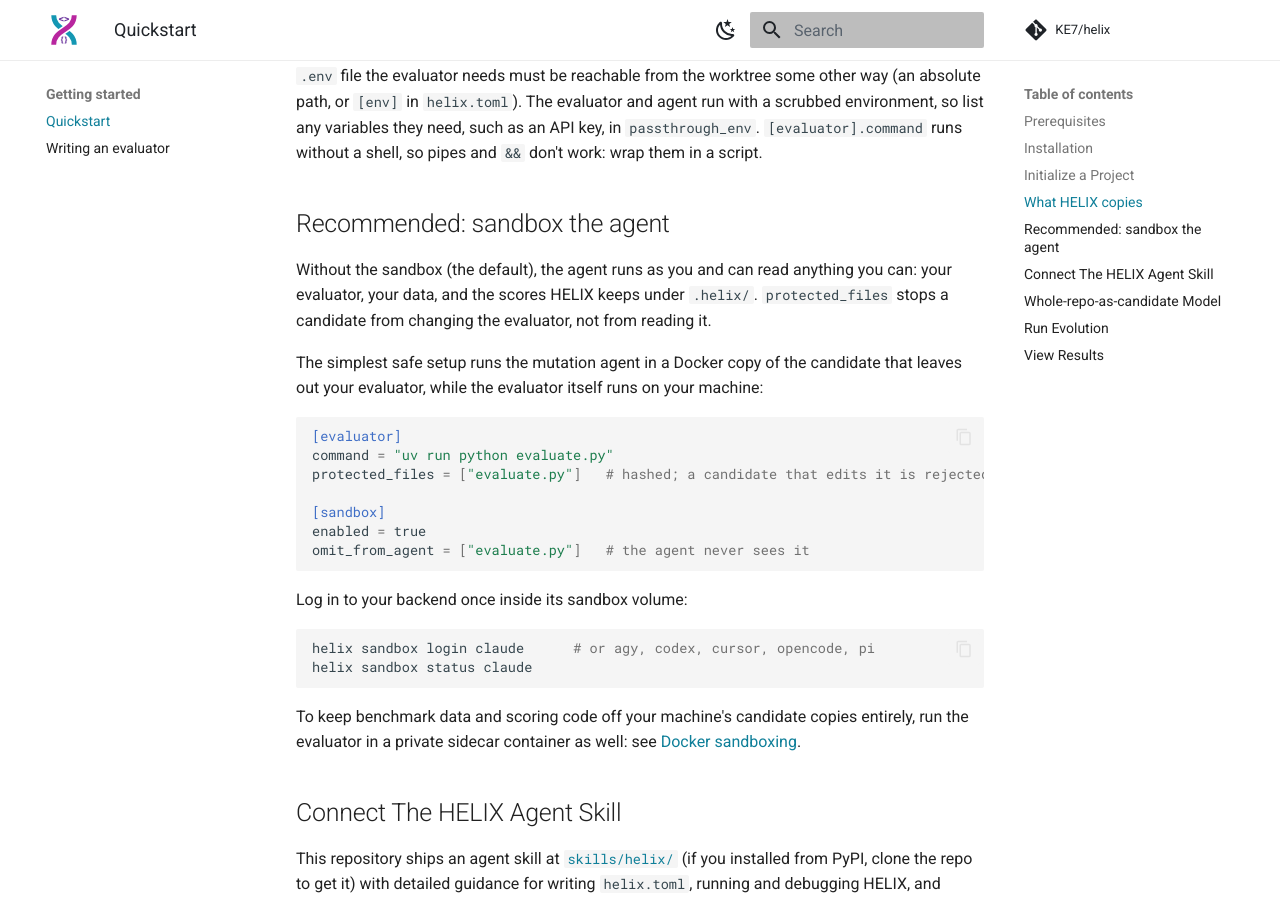
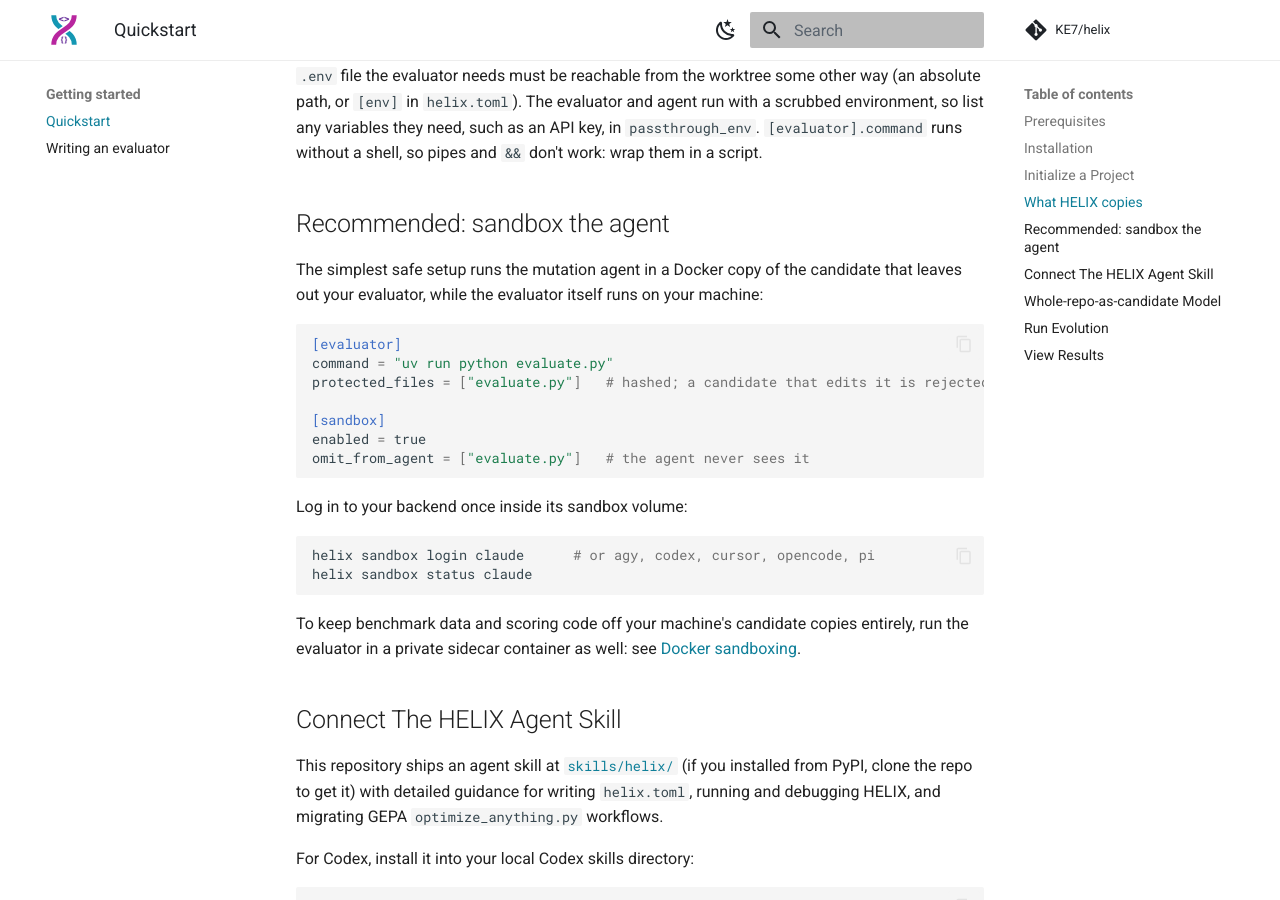
Before and after one commit to KE7/helix, an MkDocs documentation site: the page built from docs/getting-started/quickstart.md, in a window 1280 px wide and 900 px high, scrolled down 1017 px. Built offline with MkDocs 1.6.1 and Material for MkDocs 9.7.7, drawn with Linux system fonts in a browser that asks for light colours; comment, search, counter and statistics services are not loaded.

Commit message:
Quickstart: drop the sentence about running without the sandbox
The docs lead with the sandbox; the unsandboxed path stays out of the
quickstart.

Co-Authored-By: Claude Opus 5.5 <noreply@anthropic.com>

```diff
--- a/docs/getting-started/quickstart.md
+++ b/docs/getting-started/quickstart.md
@@ -31,8 +31,6 @@ Then write the evaluator: see [Writing an evaluator](evaluator.md). Run it by ha
 Each candidate is a git worktree of your repo at `HEAD`, plus your uncommitted and untracked changes. Files your `.gitignore` excludes are **not** copied: a virtualenv, downloaded data or a `.env` file the evaluator needs must be reachable from the worktree some other way (an absolute path, or `[env]` in `helix.toml`). The evaluator and agent run with a scrubbed environment, so list any variables they need, such as an API key, in `passthrough_env`. `[evaluator].command` runs without a shell, so pipes and `&&` don't work: wrap them in a script.
 
 ## Recommended: sandbox the agent
-
-Without the sandbox (the default), the agent runs as you and can read anything you can: your evaluator, your data, and the scores HELIX keeps under `.helix/`. `protected_files` stops a candidate from changing the evaluator, not from reading it.
 
 The simplest safe setup runs the mutation agent in a Docker copy of the candidate that leaves out your evaluator, while the evaluator itself runs on your machine:
 
```
